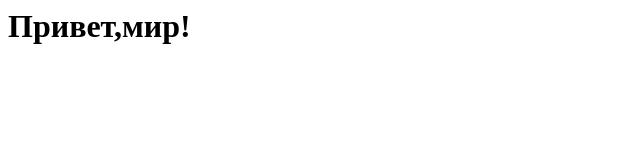
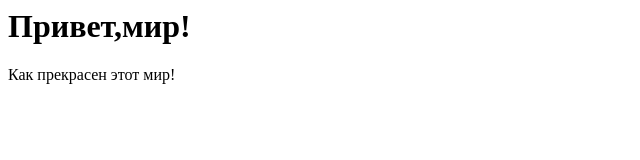
Before and after one commit to Morozko26/first-project, a plain HTML site: page index.html in a window 1280 px wide. Shown: the whole page, without its empty margins (0-640 px from the left). Drawn offline with Linux system fonts and the light colour scheme.

Commit message:
Cool world

```diff
--- a/index.html
+++ b/index.html
@@ -3,4 +3,5 @@
 </head>
 <body>
     <h1>Привет,мир!</h1>
+    <p>Как прекрасен этот мир!</p>
 </body>
```
